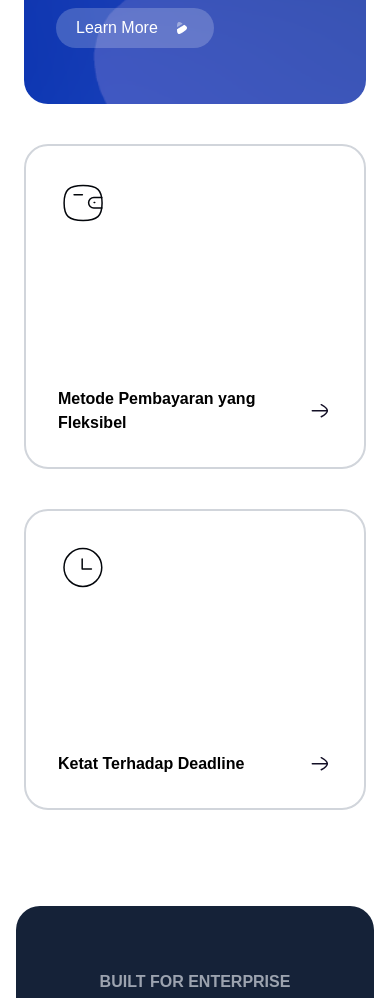
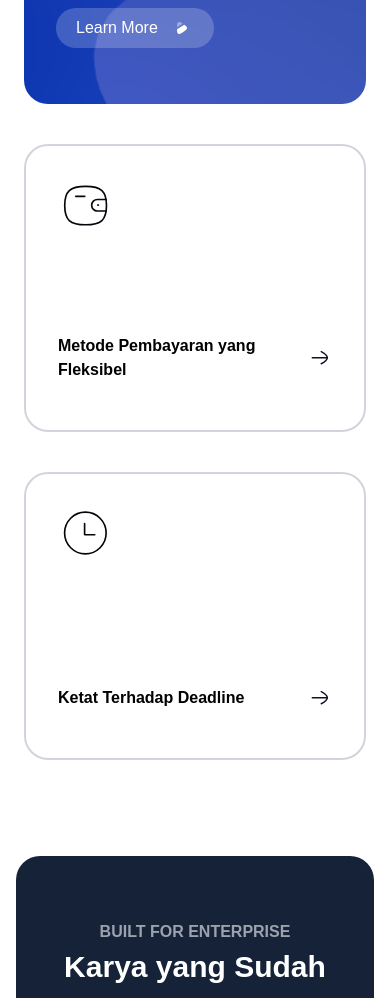
Before and after one commit to anggiwahyuu/agera-digital-website, a Vue app: page /#/ in a window 390 px wide. Shown: the part 1941-2939 px from the top of the page. Built offline with nearby package versions, Linux system fonts and the light colour scheme.

Commit message:
responsive animation

```diff
--- a/src/components/HomeFirstBannerSection.vue
+++ b/src/components/HomeFirstBannerSection.vue
@@ -5,20 +5,26 @@
             <h3 class="ml-1 mt-7 font-semibold text-gray-400 text-xs">MEMBER AREA</h3>
             <h2 class="text-lg ml-1 mt-1 font-bold text-white">Pemantauan Project dengan Member Area</h2>
             <p class="w-full ml-1 mt-1 text-xs text-white leading-relaxed">Kamu dapat memantau progress project dengan cepat melalui member area yang sudah kami siapkan, di dalam member area kamu dapat menghubungi tim professional untuk mengetahui lebih detail. Kami juga menyediakan tempat untuk melihat semua dokumen - dokumen kita saat pengerjaan seperti MOU dsb.</p>
-            <button class="mb-6 text-white bg-white hover:bg-gray-400 duration-300 bg-opacity-20 backdrop-blur-sm px-5 py-2 mt-8 rounded-full flex">Learn More <img class="ml-3" src="../assets/images/arrow-down-2.png" alt=""> </button>
+            <button class="mb-6 text-white bg-white hover:bg-opacity-40 duration-300 bg-opacity-20 backdrop-blur-sm px-5 py-2 mt-8 rounded-full flex">Learn More <img class="ml-3" src="../assets/images/arrow-down-2.png" alt=""> </button>
         </div>
-        <div class="md:w-1/4 h-auto bg-white border-2 border-gray-300 rounded-3xl p-8 md:mb-0 mb-10">
-            <img src="../assets/images/wallet.svg" alt="" rel="preload">
-            <div class="flex justify-between mt-40">
-                <p class="font-semibold md:w-2/3">Metode Pembayaran yang Fleksibel</p>
-                <img src="../assets/images/arrow-right.svg" alt="">
+        <div v-on:mouseover="mouseover1()" v-on:mouseleave="mouseleave1()" class="md:w-1/4 flex flex-col justify-between md:h-auto h-72 bg-white border-2 border-gray-300 rounded-3xl p-8 md:mb-0 mb-10">
+            <img v-bind:class="{'w-9': showTextHoverable1, 'w-1/5': !showTextHoverable1}" :src="showTextHoverable1 ? imageWalletBlue : imageWallet" class="transition-all duration-300" alt="" rel="preload">
+            <div>
+                <div v-bind:class="{'md:mt-20': showTextHoverable1, 'md:mt-40': !showTextHoverable1}" class="flex justify-between transition-all duration-300">
+                    <p class="font-semibold md:w-2/3">Metode Pembayaran yang Fleksibel</p>
+                    <img src="../assets/images/arrow-right.svg" alt="">
+                </div>
+                <p v-bind:class="{'max-h-20': showTextHoverable1, 'max-h-0': !showTextHoverable1}" class="text-sm mt-4 overflow-hidden duration-300">Dengan metode pembayaran yang fleksibel Anda dapat memilih berbagai macam metode pembayaran baik secara cash maupun digital</p>
             </div>
         </div>
-        <div class="md:w-1/4 h-auto bg-white border-2 border-gray-300 rounded-3xl p-8 md:mb-0 mb-10">
-            <img src="../assets/images/time_circle.svg" alt="" rel="preload">
-            <div class="flex justify-between mt-40">
-                <p class="font-semibold md:w-1/2">Ketat Terhadap Deadline</p>
-                <img src="../assets/images/arrow-right.svg" alt="">
+        <div v-on:mouseover="mouseover2()" v-on:mouseleave="mouseleave2()" class="md:w-1/4 flex flex-col justify-between md:h-auto h-72 bg-white border-2 border-gray-300 rounded-3xl p-8 md:mb-0 mb-10">
+            <img v-bind:class="{'w-9': showTextHoverable2, 'w-1/5': !showTextHoverable2}" :src="showTextHoverable2 ? imageTimeCircleBlue : imageTimeCircle" class="transition-all duration-300" alt="" rel="preload">
+            <div>
+                <div v-bind:class="{'md:mt-20': showTextHoverable2, 'md:mt-40': !showTextHoverable2}" class="flex justify-between transition-all duration-300">
+                    <p class="font-semibold md:w-1/2">Ketat Terhadap Deadline</p>
+                    <img src="../assets/images/arrow-right.svg" alt="">
+                </div>
+                <p v-bind:class="{'max-h-20': showTextHoverable2, 'max-h-0': !showTextHoverable2}" class="text-sm mt-4 overflow-hidden duration-300">Kamu dapat memantau progress project dengan cepat melalui member area yang sudah kami siapkan</p>
             </div>
         </div>
     </div>
@@ -26,7 +32,32 @@
 
 <script>
 export default {
-    name : "HomeFirstBannerSection"
+    name : "HomeFirstBannerSection",
+    data() {
+        return {
+            showTextHoverable1: false,
+            showTextHoverable2: false,
+
+            imageTimeCircle: require('@/assets/images/time_circle.svg'),
+            imageTimeCircleBlue: require('@/assets/images/time_circle_blue.svg'),
+            imageWallet: require('@/assets/images/wallet.svg'),
+            imageWalletBlue: require('@/assets/images/wallet_blue.svg'),
+        }
+    },
+    methods: {
+        mouseover1: function(){
+            this.showTextHoverable1 = true;
+        },
+        mouseleave1: function(){
+            this.showTextHoverable1 = false;
+        },
+        mouseover2: function(){
+            this.showTextHoverable2 = true;
+        },
+        mouseleave2: function(){
+            this.showTextHoverable2 = false;
+        },
+    }
 }
 </script>
 
--- a/src/components/HomeFirstSection.vue
+++ b/src/components/HomeFirstSection.vue
@@ -24,7 +24,7 @@
 
 <script>
 export default {
-    name : "HomeFirstSection"
+    name : "HomeFirstSection",
 }
 </script>
 
--- a/src/components/NavBar.vue
+++ b/src/components/NavBar.vue
@@ -26,7 +26,7 @@
                 </button>
             </div>
         </div>
-        <div v-bind:class="{'max-h-0': !showMenu, 'transition-all duration-300 max-h-96': showMenu}" class="md:hidden bg-gray-50 px-10 duration-300 overflow-hidden">
+        <div v-bind:class="{'max-h-0': !showMenu, 'max-h-96': showMenu}" class="md:hidden bg-gray-50 px-10 duration-300 overflow-hidden transition-all">
             <ul class="md:hidden md:items-center">
                 <li class="py-2 router-responsive hover:bg-gray-100" v-for="item in items" :key="item.id">
                     <router-link :to="item.link" class="text-sm duration-300 md:bg-transparent">{{item.menu}}</router-link>
@@ -43,7 +43,6 @@
 <script>
 export default {
     name : "NavBar",
-
     data(){
         return {
             items: [
@@ -56,7 +55,6 @@ export default {
             showMenu: false,
         }
     },
-
     methods: {
         toggleNavbar: function(){
             this.showMenu = !this.showMenu;
--- a/src/views/HomeView.vue
+++ b/src/views/HomeView.vue
@@ -30,6 +30,6 @@ export default {
     HomeFirstBannerSection,
     HomeSecondBannerSection,
     FooterSection
-  }
+  },
 }
 </script>
--- a/src/views/LoginView.vue
+++ b/src/views/LoginView.vue
@@ -1,26 +1,26 @@
 <template>
     <div class="md:flex h-screen">
-        <div class="w-2/5 h-full pt-32 pl-16 pr-32">
+        <div class="md:w-2/5 h-full md:pt-32 pt-20 md:pl-16 md:pr-32 px-4">
             <h1 class="text-5xl font-bold mb-5">Masuk</h1>
             <p class="text-gray-400 mb-2">Masuk menggunakan email dan password yang sudah kamu buat. Belum memiliki akun ?</p>
-            <router-link class="md:flex w-max mb-16 text-custom" to="/register">Daftar Disini <img class="pl-2" src="../assets/images/arrow_right_blue.svg" alt=""> </router-link>
+            <router-link class="flex w-max mb-16 text-custom" to="/register">Daftar Disini <img class="pl-2" src="../assets/images/arrow_right_blue.svg" alt=""> </router-link>
             <div class="form">
                 <p class="font-medium mb-2">Email Address<span class="text-red-700">*</span></p>
                 <input type="email" class="border-2 border-gray-300 rounded-full py-2 pl-4 w-full mb-6" placeholder="email">
                 <p class="font-medium mb-2">Password<span class="text-red-700">*</span></p>
                 <input type="password" class="border-2 border-gray-300 rounded-full py-2 pl-4 w-full" placeholder="password">
                 <br>
-                <div class="md:flex justify-between my-6">
+                <div class="flex justify-between my-6">
                     <div>
                         <input class="w-4 h-4 bg-gray-600 border-red-600" type="checkbox" id="checkbox">
-                        <label class="font-medium pl-4" for="checkbox">Remember me</label>
+                        <label class="font-medium text-sm pl-4" for="checkbox">Remember me</label>
                     </div>
-                    <router-link class="text-gray-400" to="">Forgot Password?</router-link>
+                    <router-link class="text-gray-400 text-sm" to="">Forgot Password?</router-link>
                 </div>
                 <button class="py-2 w-full rounded-full bg-blue-600 hover:bg-blue-500 text-white font-medium">Masuk</button>
             </div>
         </div>
-        <div class="w-3/5 h-full bg-gray-300 bg-image"></div>
+        <div class="md:block hidden md:w-3/5 h-full bg-gray-300 bg-image"></div>
     </div>
 </template>
 
--- a/src/views/RegisterView.vue
+++ b/src/views/RegisterView.vue
@@ -1,9 +1,9 @@
 <template>
     <div class="md:flex h-screen">
-        <div class="w-2/5 h-full pt-20 pl-16 pr-32">
+        <div class="md:w-2/5 h-full pt-20 md:pl-16 md:pr-32 px-4">
             <h1 class="text-5xl font-bold mb-5">Daftar</h1>
             <p class="text-gray-400 mb-2">Daftar menggunakan email dan password. Sudah punya akun ?</p>
-            <router-link class="md:flex w-max mb-16 text-custom" to="/login">Masuk Disini <img class="pl-2" src="../assets/images/arrow_right_blue.svg" alt=""> </router-link>
+            <router-link class="flex w-max mb-16 text-custom" to="/login">Masuk Disini <img class="pl-2" src="../assets/images/arrow_right_blue.svg" alt=""> </router-link>
             <div class="form">
                 <p class="font-medium mb-2">Email Address<span class="text-red-700">*</span></p>
                 <input type="email" class="border-2 border-gray-300 rounded-full py-2 pl-4 w-full mb-6" placeholder="email">
@@ -15,7 +15,7 @@
                 <button class="py-2 w-full rounded-full bg-blue-600 hover:bg-blue-500 text-white font-medium mt-10">Masuk</button>
             </div>
         </div>
-        <div class="w-3/5 h-full bg-gray-300 bg-image"></div>
+        <div class="md:block hidden md:w-3/5 h-full bg-gray-300 bg-image"></div>
     </div>
 </template>
 
```
Also changed, not shown: src/assets/images/time_circle_blue.svg (added), src/assets/images/wallet_blue.svg (added), 35 other files (tests, documents, lock files or other folders).
